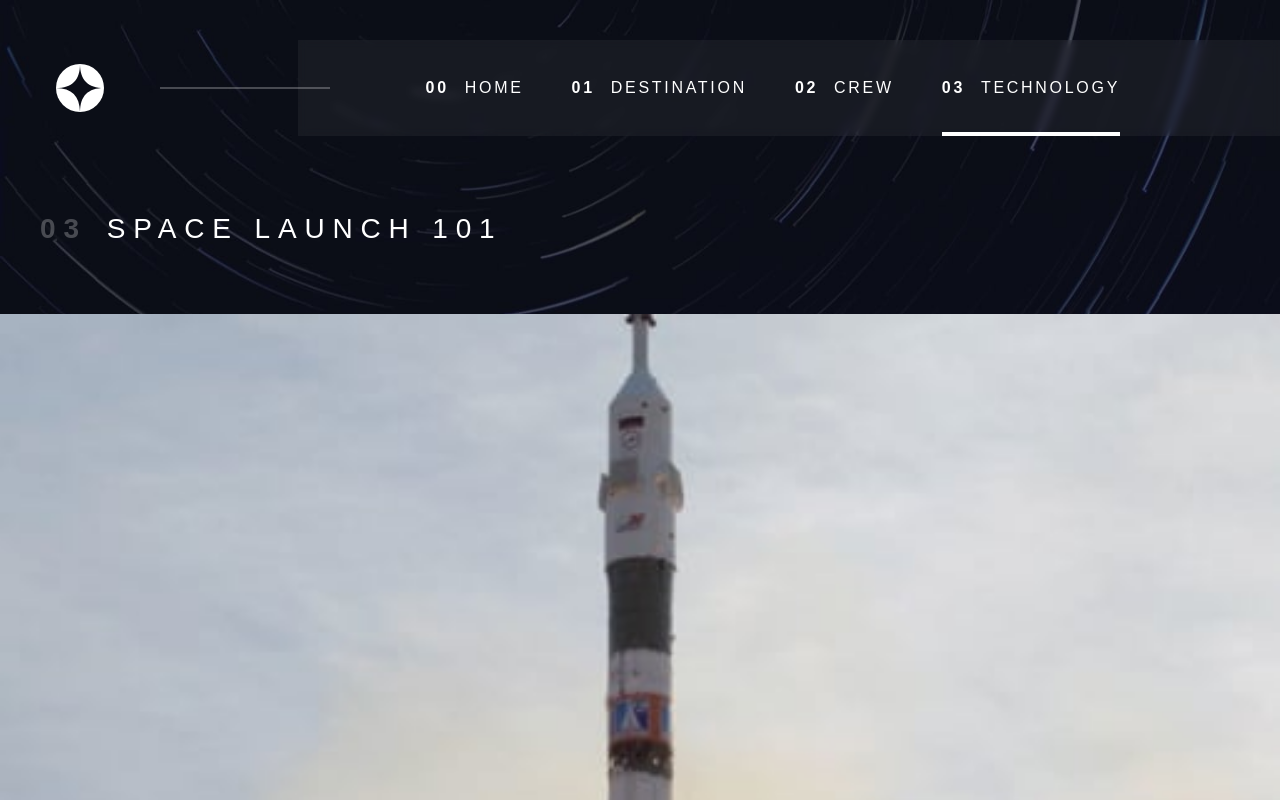
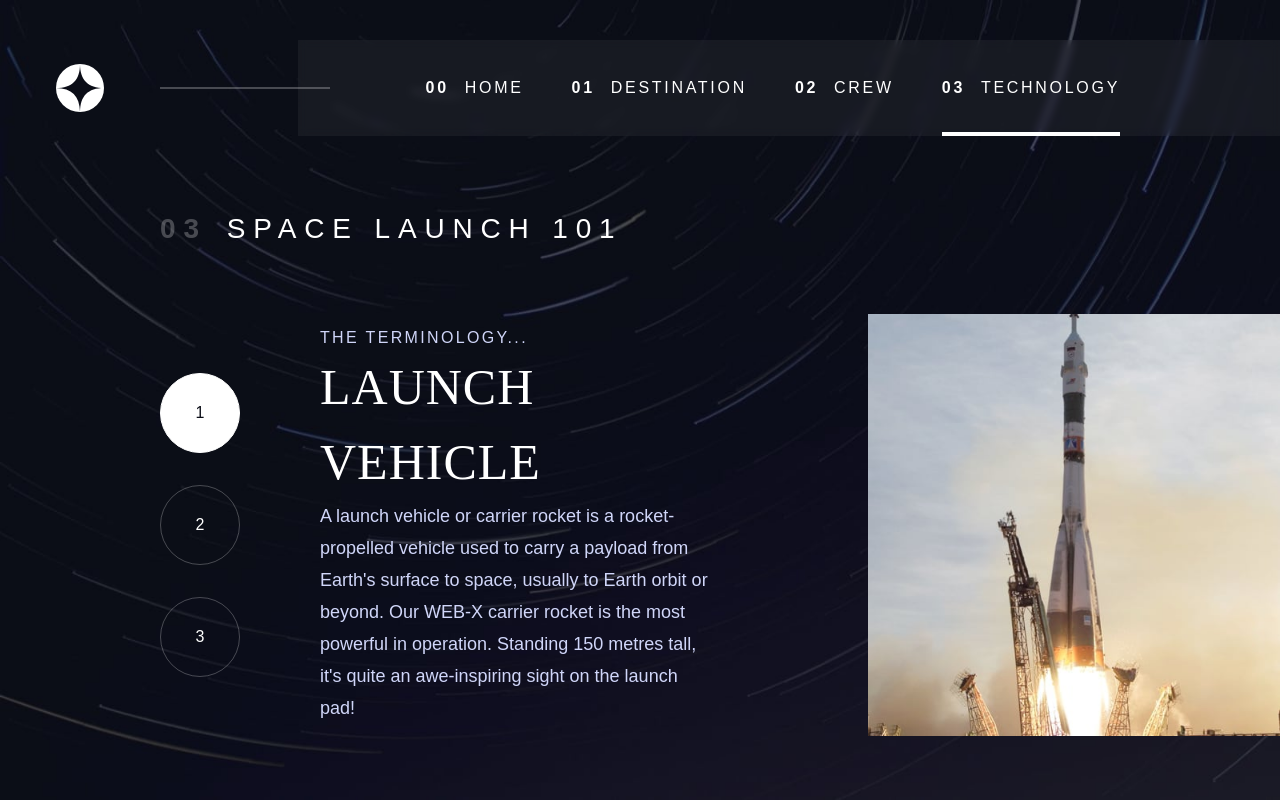
Before and after one commit to Kamil-Mroz/Space, a React (Vite) app: page /technology/1 in a window 1280 px wide. Built offline with nearby package versions, Linux system fonts and the light colour scheme.

Commit message:
technology desktop

```diff
--- a/src/Pages/technology/Technology.jsx
+++ b/src/Pages/technology/Technology.jsx
@@ -27,15 +27,15 @@ const technology = () => {
           alt: 'void',
         }}
       />
-      <div className="z-10 grid grid-cols-1 gap-y-8 sm:gap-y-16">
-        <div className="sm:px-10">
+      <div className="z-10 grid grid-cols-1 gap-y-8 sm:gap-y-16 lg:grid-cols-tabletMain">
+        <div className="sm:px-10 lg:col-start-2 lg:px-0">
           <Subheading id={3}>Space Launch 101</Subheading>
         </div>
 
-        <article className=" grid grid-cols-1 gap-y-8 sm:gap-y-14">
-          <picture className="w-full">
+        <article className=" grid grid-cols-1 gap-y-8 sm:gap-y-14 md:grid-cols-2 md:gap-x-5 lg:col-start-2">
+          <picture className="w-full md:order-2  lg:justify-self-end xl:w-9/12 2xl:w-8/12">
             <source
-              media="(min-width:1024px)"
+              media="(min-width:768px)"
               srcSet={desktop}
             />
             <source srcSet={mobile} />
@@ -45,13 +45,13 @@ const technology = () => {
               className="h-full w-full"
             />
           </picture>
-          <div className="px-8 sm:px-36">
+          <div className="grid gap-4 px-8 sm:px-36 md:self-center md:px-3  lg:grid-cols-[min-content,1fr]  lg:px-0 xl:gap-20">
             <TechnologyNav technology={technology} />
-            <div className="text-center">
+            <div className="text-center lg:self-center  lg:text-left">
               <p className="font-sans text-xs uppercase tracking-wider sm:text-sm">
                 The Terminology...
               </p>
-              <h3 className="font-serif text-[1.5rem] uppercase tracking-[1px] text-light sm:text-[2.5rem] xl:text-[3.125rem] ">
+              <h3 className="font-serif text-[1.5rem] uppercase tracking-[1px] text-light lg:text-[2.5rem] xl:text-[3.125rem] ">
                 {data.name}
               </h3>
               <Paragraph>{data.description}</Paragraph>
--- a/src/Pages/technology/TechnologyLink.jsx
+++ b/src/Pages/technology/TechnologyLink.jsx
@@ -6,7 +6,7 @@ const TechnologyLink = ({ tech, id }) => {
     <NavLink
       to={`/technology/${id}`}
       className={({ isActive }) =>
-        `flex h-10 w-10 items-center justify-center rounded-full border sm:h-14 sm:w-14 lg:h-20 lg:w-20  ${
+        `flex h-10 w-10 items-center justify-center rounded-full border sm:h-14 sm:w-14 xl:h-20 xl:w-20  ${
           isActive
             ? 'border-light bg-light text-dark'
             : 'border-light/25 bg-transparent text-light hover:border-light'
--- a/src/Pages/technology/TechnologyNav.jsx
+++ b/src/Pages/technology/TechnologyNav.jsx
@@ -3,7 +3,7 @@ import TechnologyLink from './TechnologyLink'
 
 const TechnologyNav = ({ technology }) => {
   return (
-    <aside className="mb-6 flex justify-center gap-4 sm:mb-11 lg:flex-col lg:gap-8">
+    <aside className="mb-6 flex justify-center gap-4 sm:mb-11 lg:mb-0 lg:flex-col lg:gap-8 lg:justify-self-start">
       {technology.map((tech, id) => (
         <TechnologyLink
           tech={tech}
```
